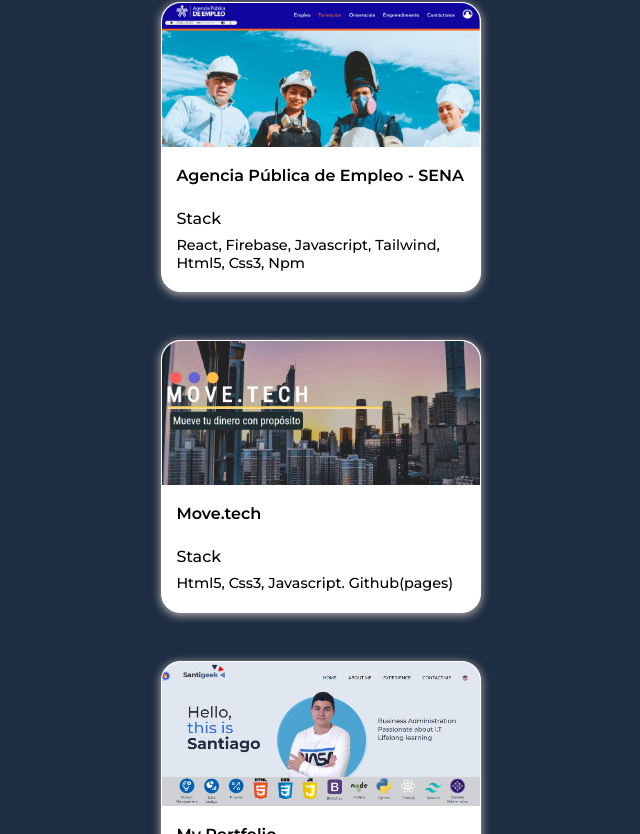
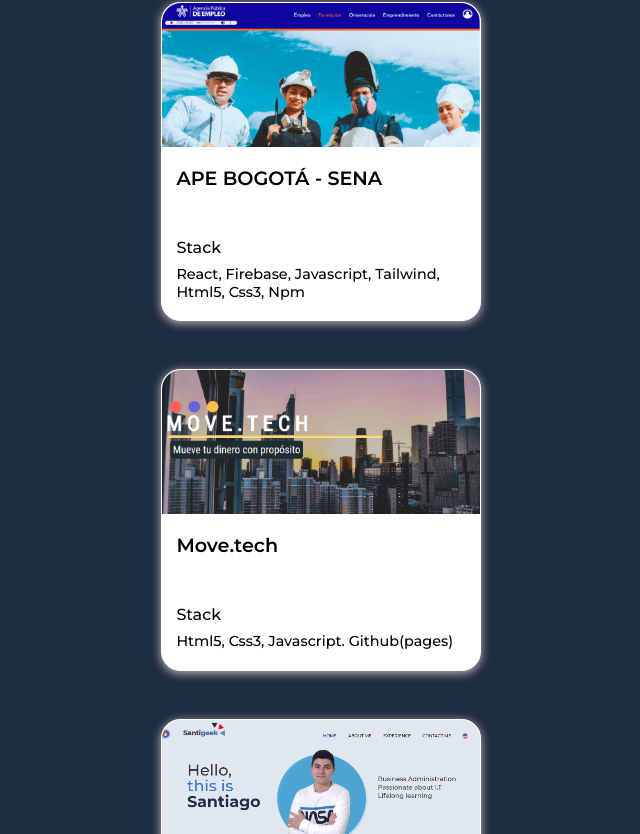
Before and after one commit to santiago9505/portfolio2.0, a React (Create React App) app: page /experience in a window 1280 px wide. Shown: the part 466-1300 px from the top of the page, without its empty margins (319-959 px from the left). Built offline with nearby package versions, Linux system fonts and the light colour scheme.

Commit message:
adding changes to 366 devices project

```diff
--- a/src/assets/styles/Experience.css
+++ b/src/assets/styles/Experience.css
@@ -93,7 +93,7 @@
   }
 
   .project__paragraph--container {
-    gap: 1.5rem;
+    gap: 3rem;
   }
 
   .experience__project--container {
@@ -101,7 +101,7 @@
   }
 
   .project__title {
-    font-size: 1rem;
+    font-size: 1.2rem;
   }
   .project__stack--title {
     font-size: 1rem;
--- a/src/components/Experience/ExperienceContent.js
+++ b/src/components/Experience/ExperienceContent.js
@@ -39,12 +39,12 @@
       <figure className="experience__project--container">
         <Project
           img={ApeWebsite}
-          project="Agencia Pública de Empleo - SENA"
+          project="APE BOGOTÁ - SENA"
           stack="React, Firebase, Javascript, Tailwind, Html5, Css3, Npm"
         />
         <Project
           img={MoveWebsite}
-          project="Move.tech"
+          project={`Move.tech `}
           stack="Html5, Css3, Javascript. Github(pages)"
         />
         <Project
```
